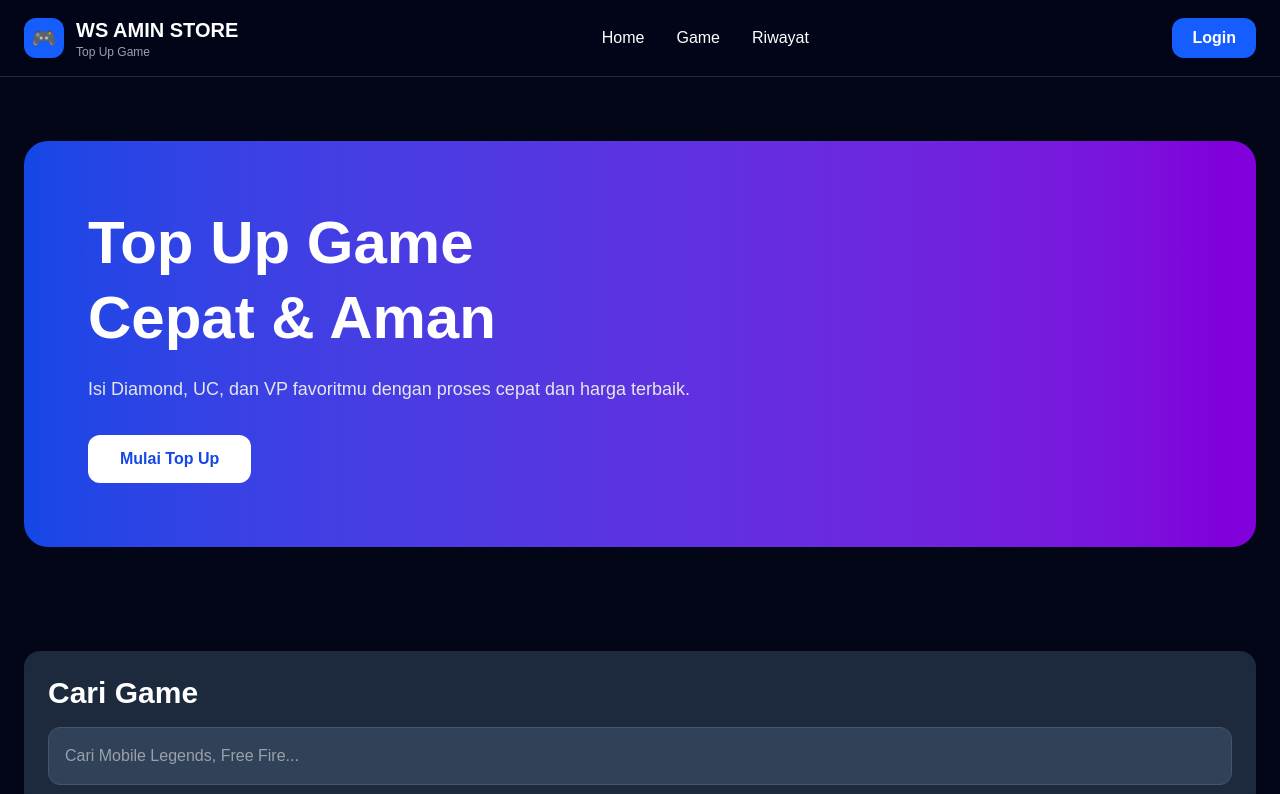
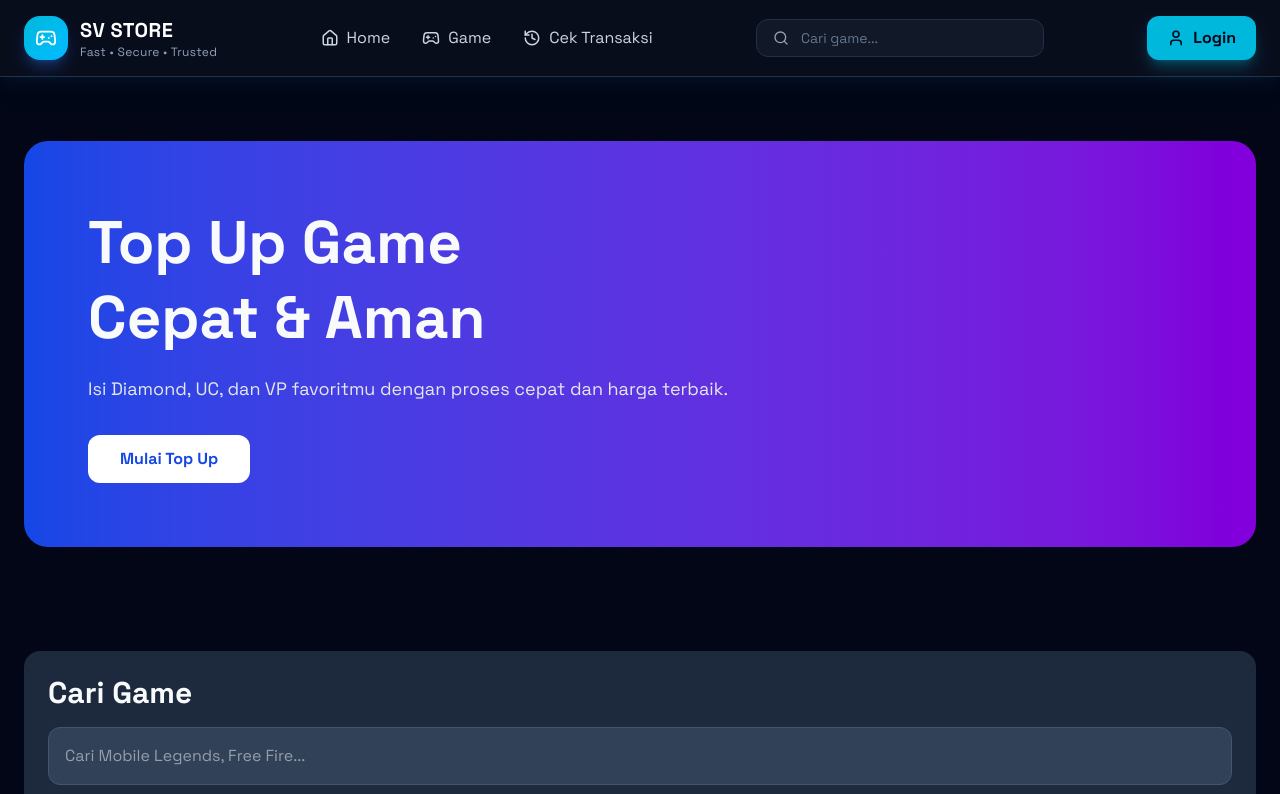
Before and after one commit to aaapeengg/ws-amin, a Next.js app: page / in a window 1280 px wide. Shown: the top 794 px of the page. Built offline with nearby package versions, Linux system fonts and the light colour scheme; no server answers; the database is empty.

Commit message:
feat(ui): rebrand to SV STORE and redesign navbar

```diff
--- /dev/null
+++ b/app/admin/banner/[id]/page.tsx
@@ -0,0 +1,41 @@
+import ToggleBannerButton from "@/components/admin/ToggleBannerButton";
+import { prisma } from "@/lib/prisma";
+import BannerForm from "@/components/admin/BannerForm";
+
+export default async function EditBannerPage({
+  params,
+}: {
+  params: Promise<{
+    id: string;
+  }>;
+}) {
+
+  const { id } = await params;
+
+  const banner = await prisma.banner.findUnique({
+    where: {
+      id,
+    },
+  });
+
+  if (!banner) {
+    return (
+      <main className="min-h-screen bg-slate-950 text-white p-8">
+        <h1 className="text-3xl font-bold">
+          Banner tidak ditemukan
+        </h1>
+      </main>
+    );
+  }
+
+  return (
+
+    <div className="max-w-5xl mx-auto">
+
+      <BannerForm banner={banner} />
+
+    </div>
+
+  );
+
+}
--- a/app/globals.css
+++ b/app/globals.css
@@ -1,3 +1,21 @@
+:root{
+  --background:#0A0F1E;
+  --surface:#111827;
+  --surface-2:#1A2333;
+
+  --primary:#00C2FF;
+  --primary-hover:#00A8E8;
+
+  --text:#F8FAFC;
+  --muted:#94A3B8;
+
+  --border:#233047;
+
+  --success:#22C55E;
+  --danger:#EF4444;
+  --warning:#F59E0B;
+}
+
 @import "tailwindcss";
 
 :root {
@@ -5,8 +23,30 @@
   --foreground: #ffffff;
 }
 
-body {
-  background: #020617;
-  color: white;
-  font-family: Arial, Helvetica, sans-serif;
+body{
+  background:var(--background);
+  color:var(--text);
+  font-family:var(--font-space), var(--font-geist-sans), sans-serif;
 }
+
+::selection{
+  background:#00C2FF;
+  color:white;
+}
+
+::-webkit-scrollbar{
+  width:8px;
+}
+
+::-webkit-scrollbar-track{
+  background:#0A0F1E;
+}
+
+::-webkit-scrollbar-thumb{
+  background:#00C2FF;
+  border-radius:999px;
+}
+
+::-webkit-scrollbar-thumb:hover{
+  background:#00A8E8;
+}
--- a/app/layout.tsx
+++ b/app/layout.tsx
@@ -1,8 +1,18 @@
 import LayoutContent from "../components/LayoutContent";
 import type { Metadata } from "next";
-import { Geist, Geist_Mono } from "next/font/google";
 import "./globals.css";
 import Script from "next/script";
+import {
+  Geist,
+  Geist_Mono,
+  Space_Grotesk,
+} from "next/font/google";
+
+const spaceGrotesk = Space_Grotesk({
+  variable: "--font-space",
+  subsets: ["latin"],
+  weight: ["400", "500", "600", "700"],
+});
 
 const geistSans = Geist({
   variable: "--font-geist-sans",
@@ -15,7 +25,7 @@ const geistMono = Geist_Mono({
 });
 
 export const metadata: Metadata = {
-  title: "WS AMIN STORE",
+  title: "SV STORE",
   description: "Top Up Game Murah, Cepat & Aman",
 };
 
@@ -26,9 +36,9 @@ export default function RootLayout({
 }>) {
   return (
     <html
-      lang="id"
-      className={`${geistSans.variable} ${geistMono.variable}`}
-    >
+  lang="id"
+  className={`${geistSans.variable} ${geistMono.variable} ${spaceGrotesk.variable}`}
+>
       <body className="min-h-screen bg-slate-950 text-white flex flex-col">
 
   <LayoutContent>
--- a/app/page.tsx
+++ b/app/page.tsx
@@ -3,6 +3,7 @@ import SearchGame from "@/components/SearchGame";
 import GameSection from "@/components/GameSection";
 import AllGames from "@/components/AllGames";
 import Features from "@/components/Features";
+import HeroBanner from "@/components/HeroBanner";
 
 export default function Home() {
   return (
--- a/components/Footer.tsx
+++ b/components/Footer.tsx
@@ -25,7 +25,7 @@ export default function Footer() {
             text-xl
             font-bold
           ">
-            🎮 WS AMIN STORE
+            🎮 SV STORE
           </h2>
 
 
@@ -97,7 +97,7 @@ export default function Footer() {
         pb-6
       ">
 
-        © 2026 WS AMIN STORE
+        © 2026 SV STORE
 
       </div>
 
--- /dev/null
+++ b/components/HeroBanner.tsx
@@ -0,0 +1,34 @@
+import Image from "next/image";
+import { prisma } from "@/lib/prisma";
+
+export default async function HeroBanner() {
+
+  const banner = await prisma.banner.findFirst({
+    where: {
+      isActive: true,
+    },
+  });
+
+  if (!banner) return null;
+
+  return (
+
+    <section className="max-w-7xl mx-auto px-6 py-8">
+
+      <div className="relative w-full h-[250px] md:h-[420px] rounded-3xl overflow-hidden">
+
+        <Image
+          src={banner.image}
+          alt={banner.title}
+          fill
+          priority
+          className="object-cover"
+        />
+
+      </div>
+
+    </section>
+
+  );
+
+}
--- a/components/Navbar.tsx
+++ b/components/Navbar.tsx
@@ -1,4 +1,13 @@
 import Link from "next/link";
+
+import {
+  Search,
+  User,
+  Gift,
+  History,
+  House,
+  Gamepad2,
+} from "lucide-react";
 
 export default function Navbar() {
   return (
@@ -6,10 +15,12 @@ export default function Navbar() {
       sticky
       top-0
       z-50
-      bg-slate-950/80
-      backdrop-blur
+      bg-[#0A0F1E]/80
+      backdrop-blur-xl
       border-b
-      border-slate-800
+      border-[#233047]
+      shadow-lg
+      shadow-cyan-500/5
     ">
 
       <div className="
@@ -31,39 +42,56 @@ export default function Navbar() {
 flex
 items-center
 gap-3
+transition-transform
+duration-300
+hover:scale-105
 "
         >
 
-          <div className="
-            w-10
-            h-10
-            rounded-xl
-            bg-blue-600
+          <div
+  className="
+    w-11
+    h-11
+    rounded-2xl
+    bg-gradient-to-br
+    from-cyan-500
+    to-sky-400
     flex
     items-center
     justify-center
-            text-xl
-          ">
-            🎮
+    shadow-lg
+    shadow-blue-500/30
+  "
+>
+  <Gamepad2
+    size={22}
+    className="text-white"
+  />
 </div>
 
 
           <div>
 
-            <h1 className="
+            <h1
+  className="
     text-xl
-              font-bold
+    font-extrabold
+    tracking-wide
     text-white
-            ">
-              WS AMIN STORE
+  "
+>
+  SV STORE
 </h1>
 
 
-            <p className="
+            <p
+  className="
     text-xs
-              text-gray-400
-            ">
-              Top Up Game
+    text-slate-400
+    tracking-wide
+  "
+>
+  Fast • Secure • Trusted
 </p>
 
 
@@ -87,25 +115,52 @@ export default function Navbar() {
 
           <Link
   href="/"
-            className="hover:text-blue-400"
+  className="
+  flex
+  items-center
+  gap-2
+  text-slate-300
+  hover:text-cyan-400
+  transition-all
+  duration-300
+"
 >
+  <House size={18} />
   Home
 </Link>
 
 
           <Link
   href="/#games"
-            className="hover:text-blue-400"
+  className="
+  flex
+  items-center
+  gap-2
+  text-slate-300
+  hover:text-cyan-400
+  transition-all
+  duration-300
+"
 >
+  <Gamepad2 size={18} />
   Game
 </Link>
 
 
           <Link
   href="/history"
-            className="hover:text-blue-400"
+  className="
+  flex
+  items-center
+  gap-2
+  text-slate-300
+  hover:text-cyan-400
+  transition-all
+  duration-300
+"
 >
-            Riwayat
+  <History size={18} />
+  Cek Transaksi
 </Link>
 
 
@@ -114,18 +169,65 @@ export default function Navbar() {
 
 
 
+{/* SEARCH */}
+
+<div
+  className="
+    hidden
+    lg:flex
+    items-center
+    bg-[#111827]
+    border
+    border-[#233047]
+    rounded-xl
+    px-4
+    py-2
+    w-72
+  "
+>
+
+  <Search
+    size={18}
+    className="text-gray-400"
+  />
+
+  <input
+    type="text"
+    placeholder="Cari game..."
+    className="
+      ml-3
+      bg-transparent
+      outline-none
+      text-sm
+      w-full
+      placeholder:text-slate-500
+    "
+  />
+
+</div>
+
         {/* LOGIN */}
 
         <button
   className="
-            bg-blue-600
-            hover:bg-blue-700
+flex
+items-center
+gap-2
+bg-cyan-500
+hover:bg-cyan-400
+text-slate-950
+font-bold
 px-5
-            py-2
+py-2.5
 rounded-xl
-            font-bold
+transition-all
+duration-300
+hover:scale-105
+shadow-lg
+shadow-cyan-500/30
 "
 >
+  <User size={18} />
   Login
 </button>
 
--- a/components/admin/BannerForm.tsx
+++ b/components/admin/BannerForm.tsx
@@ -4,12 +4,16 @@ import { useState } from "react";
 import { useRouter } from "next/navigation";
 import ImageUpload from "@/components/admin/ImageUpload";
 
-export default function BannerForm() {
+export default function BannerForm({
+  banner,
+}: {
+  banner?: any;
+}) {
 
   const router = useRouter();
 
-  const [title, setTitle] = useState("");
-  const [image, setImage] = useState("");
+const [title, setTitle] = useState(banner?.title ?? "");
+const [image, setImage] = useState(banner?.image ?? "");
 
   async function handleSubmit() {
 
@@ -18,9 +22,14 @@ export default function BannerForm() {
       return;
     }
 
-    const res = await fetch("/api/admin/banner", {
+    const res = await fetch(
 
-      method: "POST",
+  banner
+    ? `/api/admin/banner/${banner.id}`
+    : "/api/admin/banner",
+
+  {
+    method: banner ? "PUT" : "POST",
 
     headers: {
       "Content-Type": "application/json",
@@ -29,9 +38,11 @@ export default function BannerForm() {
     body: JSON.stringify({
       title,
       image,
+      isActive: banner?.isActive ?? true,
     }),
+  }
 
-    });
+);
 
     if (res.ok) {
 
@@ -49,9 +60,8 @@ export default function BannerForm() {
     <div className="bg-slate-800 rounded-2xl p-6 mb-8">
 
       <h2 className="text-2xl font-bold mb-6">
-        Tambah Banner
+  {banner ? "Edit Banner" : "Tambah Banner"}
 </h2>
-
       <input
         placeholder="Judul Banner"
         value={title}
@@ -68,7 +78,7 @@ export default function BannerForm() {
         onClick={handleSubmit}
         className="bg-blue-600 hover:bg-blue-700 px-6 py-3 rounded-xl font-bold"
       >
-        Tambah Banner
+        {banner ? "Update Banner" : "Tambah Banner"}
       </button>
 
     </div>
--- /dev/null
+++ b/components/admin/ToggleBannerButton.tsx
@@ -0,0 +1,42 @@
+"use client";
+
+import { useRouter } from "next/navigation";
+
+export default function ToggleBannerButton({
+  id,
+  active,
+}: {
+  id: string;
+  active: boolean;
+}) {
+
+  const router = useRouter();
+
+  async function handleToggle() {
+
+    const res = await fetch(`/api/admin/banner/${id}`, {
+      method: "PATCH",
+    });
+
+    if (res.ok) {
+      router.refresh();
+    }
+
+  }
+
+  return (
+
+    <button
+      onClick={handleToggle}
+      className={
+        active
+          ? "bg-orange-500 hover:bg-orange-600 px-5 py-2 rounded-xl"
+          : "bg-green-600 hover:bg-green-700 px-5 py-2 rounded-xl"
+      }
+    >
+      {active ? "Nonaktifkan" : "Aktifkan"}
+    </button>
+
+  );
+
+}
--- a/package.json
+++ b/package.json
@@ -10,10 +10,12 @@
     "postinstall": "prisma generate"
   },
   "dependencies": {
+    "@fontsource/space-grotesk": "^5.3.0",
     "@prisma/client": "^6.19.3",
     "@uploadthing/react": "^7.3.3",
     "cloudinary": "^2.10.0",
     "file-saver": "^2.0.5",
+    "lucide-react": "^1.28.0",
     "md5": "^2.3.0",
     "midtrans-client": "^1.4.3",
     "next": "16.2.12",
```
Also changed, not shown: app/admin/banner/page.tsx (+40 -5 lines), 1 other file (tests, documents, lock files or other folders). Lines whose indentation alone changed are shown as unchanged.
